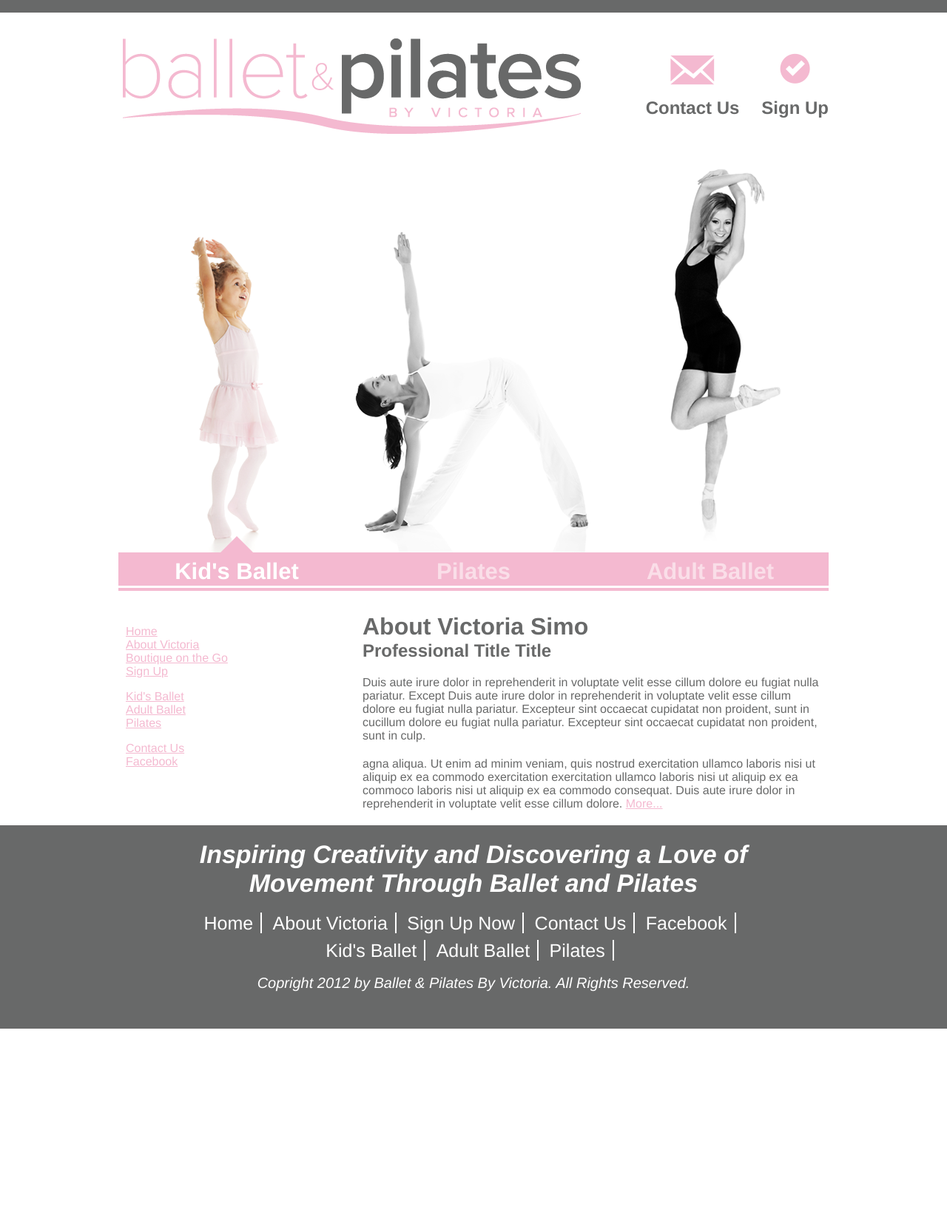
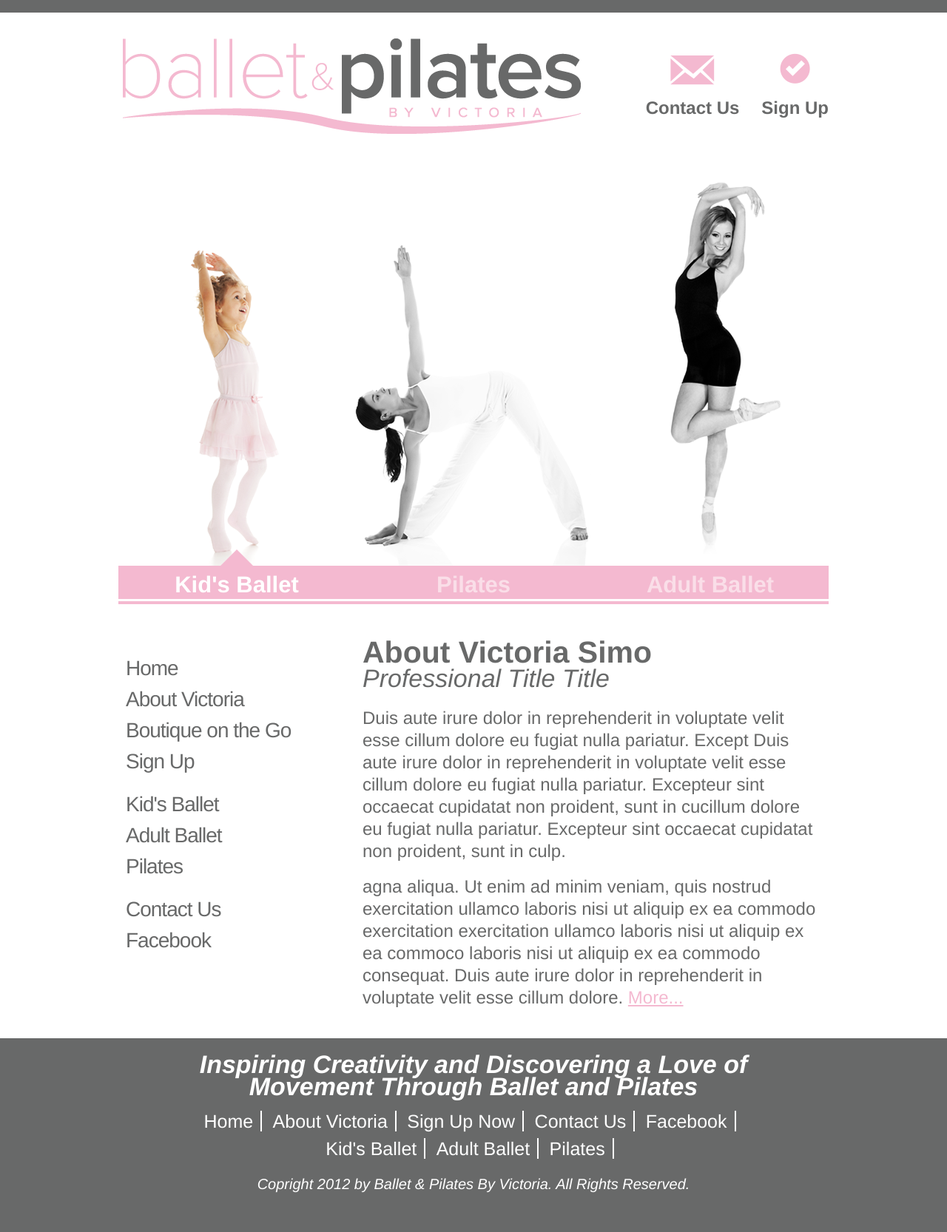
Before and after one commit to tidbit/ballet-pilates, a PHP site: page / in a window 1280 px wide. Shown: the whole page at 74% size. Before the commit the page ends 1391 px from the top, so only its background shows below. Run offline with PHP 8.4, Linux system fonts and the light colour scheme; some libraries are stand-ins or nearby versions.

Commit message:
Add some general styles, typographic styles & some sidebar styles.

```diff
--- a/site/index.php
+++ b/site/index.php
@@ -32,17 +32,19 @@
 
   <div class="primary-col">
 
-    <h1>About Victoria Simo</h1>
-    <h2>Professional Title Title</h2>
+    <header>
+      <h1>About Victoria Simo</h1>
+      <h2>Professional Title Title</h2>
+    </header>
     <p>Duis aute irure dolor in reprehenderit in voluptate velit esse cillum dolore eu fugiat nulla pariatur. Except Duis aute irure dolor in reprehenderit in voluptate velit esse cillum dolore eu fugiat nulla pariatur. Excepteur sint occaecat cupidatat non proident, sunt in cucillum dolore eu fugiat nulla pariatur. Excepteur sint occaecat cupidatat non proident, sunt in culp.</p>
     <p>agna aliqua. Ut enim ad minim veniam, quis nostrud exercitation ullamco laboris nisi ut aliquip ex ea commodo exercitation exercitation ullamco laboris nisi ut aliquip ex ea commoco laboris nisi ut aliquip ex ea commodo consequat. Duis aute irure dolor in reprehenderit in voluptate velit esse cillum dolore. <a href="#">More...</a></p>
 
-  </div> <!-- End .prim-col -->
+  </div> <!-- End .primary-col -->
 
 
   <div class="secondary-col">
 
-    <nav class="nav">
+    <nav>
       <ul>
         <li><a href="#">Home</a></li>
         <li><a href="#">About Victoria</a></li>
@@ -60,7 +62,7 @@
       </ul>
     </nav>
 
-  </div>
+  </div>  <!-- End .secondary-col -->
 
 
 </div>
--- a/site/style/css/main.css
+++ b/site/style/css/main.css
@@ -189,6 +189,31 @@ a {
   padding: 0 0 0 10px;
   float: left; }
 
+#main {
+  padding: 20px 0 22px; }
+
+h1, h2, h3, h4, h5, h6, p {
+  margin: 0;
+  padding: 0 0 18px;
+  line-height: 30px; }
+
+h1 {
+  font-size: 41px; }
+
+h2 {
+  font-size: 34px;
+  font-weight: normal;
+  font-style: italic; }
+
+p {
+  font-size: 24px; }
+
+header > h1, header > h2, header > h3, header > h4, header > h5, header > h6 {
+  padding-bottom: 5px; }
+
+#main header {
+  padding-bottom: 19px; }
+
 header#main-header {
   background: transparent;
   border-top: 17px solid #686969; }
@@ -257,6 +282,17 @@ footer#main-footer {
     font-style: italic;
     padding: 10px 0; }
 
+.secondary-col nav li {
+  font-size: 28px;
+  line-height: 42px;
+  letter-spacing: -1px; }
+  .secondary-col nav li a {
+    text-decoration: none;
+    color: #686969; }
+    .secondary-col nav li a:hover {
+      color: #f4b9d0;
+      font-weight: bold; }
+
 #home-slider {
   padding-bottom: 30px; }
   #home-slider ul {
--- a/site/style/sass/main.sass
+++ b/site/style/sass/main.sass
@@ -1,5 +1,13 @@
 @import "normalize"
 @import "mixins"
+
+
+// ^1. Generic Structural Elements
+// ^2. Begin Header Specific Styles
+// ^3. Begin Footer Specific Styles
+// ^4. Sidebar specific styles
+// ^5. Home Slideshow Specific styles
+
 
 
 
@@ -11,7 +19,7 @@ $color5: #ffffff // White
 
 $font: 'Arimo', sans-serif
 
-// Generic Structural Elements
+// ^1. Generic Structural Elements
 
 body
   color: $color2
@@ -21,7 +29,6 @@ a
   color: $color1
   &:hover
     color: $color3
-
 
 .wrapper
   width: 960px
@@ -37,7 +44,33 @@ a
   padding: 0 0 0 10px
   float: left
 
-// Begin Header Specific Styles
+#main
+  padding: 20px 0 22px
+
+
+h1, h2, h3, h4, h5, h6, p
+  margin: 0
+  padding: 0 0 18px
+  line-height: 30px
+
+h1
+  font-size: 41px
+
+h2
+  font-size: 34px
+  font-weight: normal
+  font-style: italic
+
+p
+  font-size: 24px
+
+header > h1, header > h2, header > h3, header > h4, header > h5, header > h6
+  padding-bottom: 5px
+
+#main header
+  padding-bottom: 19px
+
+// ^2. Begin Header Specific Styles
 
 header#main-header
   background: transparent
@@ -81,7 +114,7 @@ header#main-header
     background: transparent url('/style/img/nav-contact-img.png') no-repeat center 25px scroll
 
 
-// Begin Footer Specific Styles
+// ^3. Begin Footer Specific Styles
 
 footer#main-footer
   background: $color2
@@ -114,7 +147,21 @@ footer#main-footer
     padding: 10px 0
 
 
-// Home Slideshow Specific styles
+// ^4. Sidebar specific styles
+
+.secondary-col nav li
+  font-size: 28px
+  line-height: 42px
+  letter-spacing: -1px
+  a
+    text-decoration: none
+    color: $color2
+    &:hover
+      color: $color1
+      font-weight: bold
+
+
+// ^5. Home Slideshow Specific styles
 
 #home-slider
   padding-bottom: 30px
```
